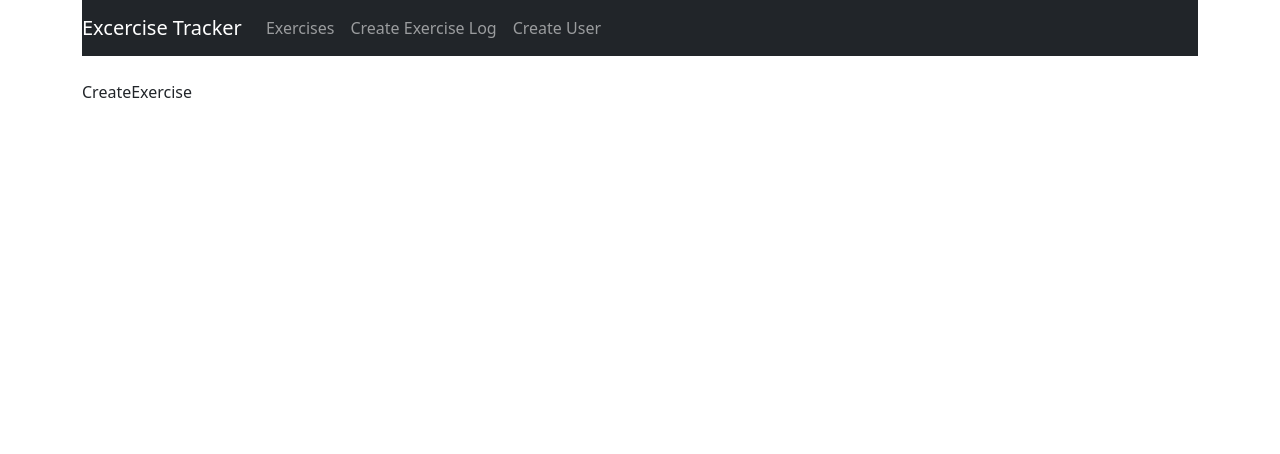
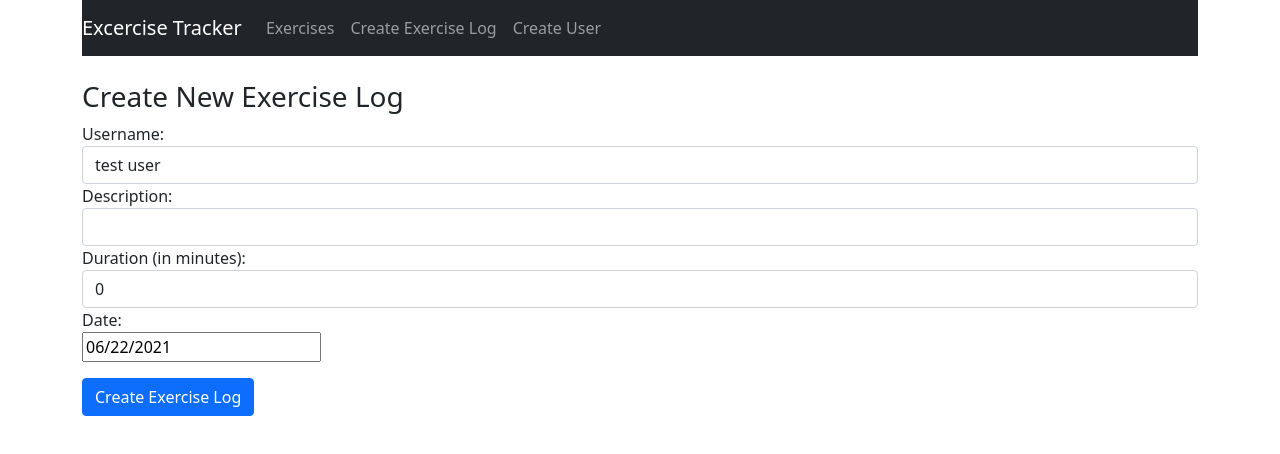
Before and after one commit to AlbertoRoldanUX-code/Exercise-Tracker, a React (Create React App) app in the folder frontend/: page /create in a window 1280 px wide. Shown: the top 454 px of the page. Built offline with nearby package versions, Linux system fonts and the light colour scheme; the HTML template or start-up script is replaced by a standard one.

Commit message:
Create CreateExercise component

```diff
--- a/frontend/package.json
+++ b/frontend/package.json
@@ -8,6 +8,8 @@
     "@testing-library/user-event": "^12.8.3",
     "bootstrap": "^5.0.1",
     "react": "^17.0.2",
+    "react-date-picker": "^8.2.0",
+    "react-datepicker": "^4.1.1",
     "react-dom": "^17.0.2",
     "react-router-dom": "^5.2.0",
     "react-scripts": "4.0.3",
--- a/frontend/src/components/CreateExercise.js
+++ b/frontend/src/components/CreateExercise.js
@@ -1,4 +1,6 @@
 import React, { Component } from 'react';
+import DatePicker from 'react-datepicker';
+import 'react-datepicker/dist/react-datepicker.css';
 
 export default class CreateExercise extends Component {
   constructor(props) {
@@ -68,7 +70,63 @@
   render() {
     return (
       <div>
-        <p>CreateExercise</p>
+        <h3>Create New Exercise Log</h3>
+        <form onSubmit={this.onSubmit}>
+          <div className='form-group'>
+            <label>Username: </label>
+            <select
+              ref='userInput'
+              required
+              className='form-control'
+              value={this.state.username}
+              onChange={this.onChangeUsername}
+            >
+              {this.state.users.map(function (user) {
+                return (
+                  <option key='user' value='user'>
+                    {user}
+                  </option>
+                );
+              })}
+            </select>
+          </div>
+          <div className='form-group'>
+            <label>Description: </label>
+            <input
+              type='text'
+              required
+              className='form-control'
+              value={this.state.description}
+              onChange={this.onChangeDescription}
+            ></input>
+          </div>
+          <div className='form-group'>
+            <label>Duration (in minutes): </label>
+            <input
+              type='text'
+              required
+              className='form-control'
+              value={this.state.duration}
+              onChange={this.onChangeDuration}
+            ></input>
+          </div>
+          <div className='form-group'>
+            <label>Date: </label>
+            <div>
+              <DatePicker
+                selected={this.state.date}
+                onChange={this.onChangeDate}
+              />
+            </div>
+          </div>
+          <div className='form-group'>
+            <input
+              type='submit'
+              value='Create Exercise Log'
+              className='btn btn-primary mt-3'
+            />
+          </div>
+        </form>
       </div>
     );
   }
--- a/frontend/src/components/Navbar.js
+++ b/frontend/src/components/Navbar.js
@@ -8,7 +8,7 @@
         <Link to='/' className='navbar-brand'>
           Excercise Tracker
         </Link>
-        <div className='collapse navbar-collapse'>
+        <div className='navbar-collapse'>
           <ul className='navbar-nav mr-auto'>
             <li className='navbar-item'>
               <Link to='/' className='nav-link'>
```
Also changed, not shown: 1 other file (tests, documents, lock files or other folders).
